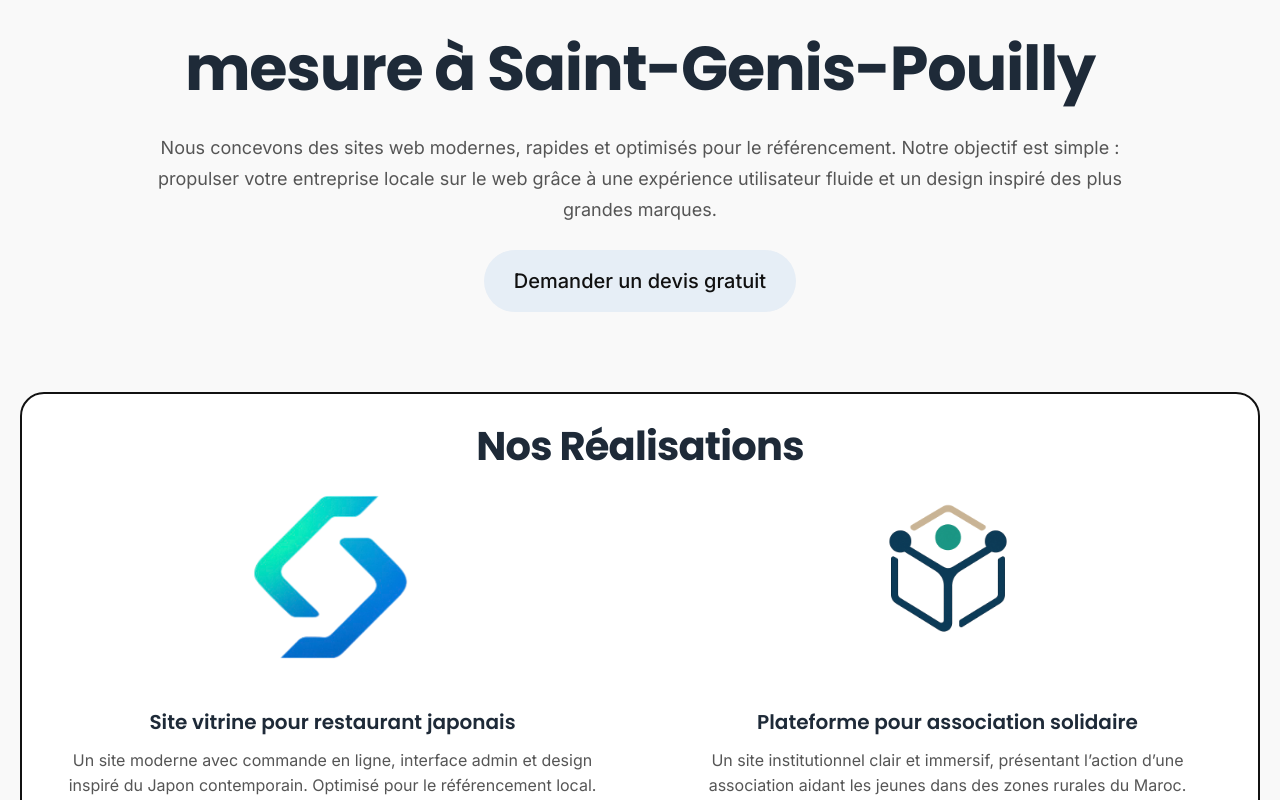
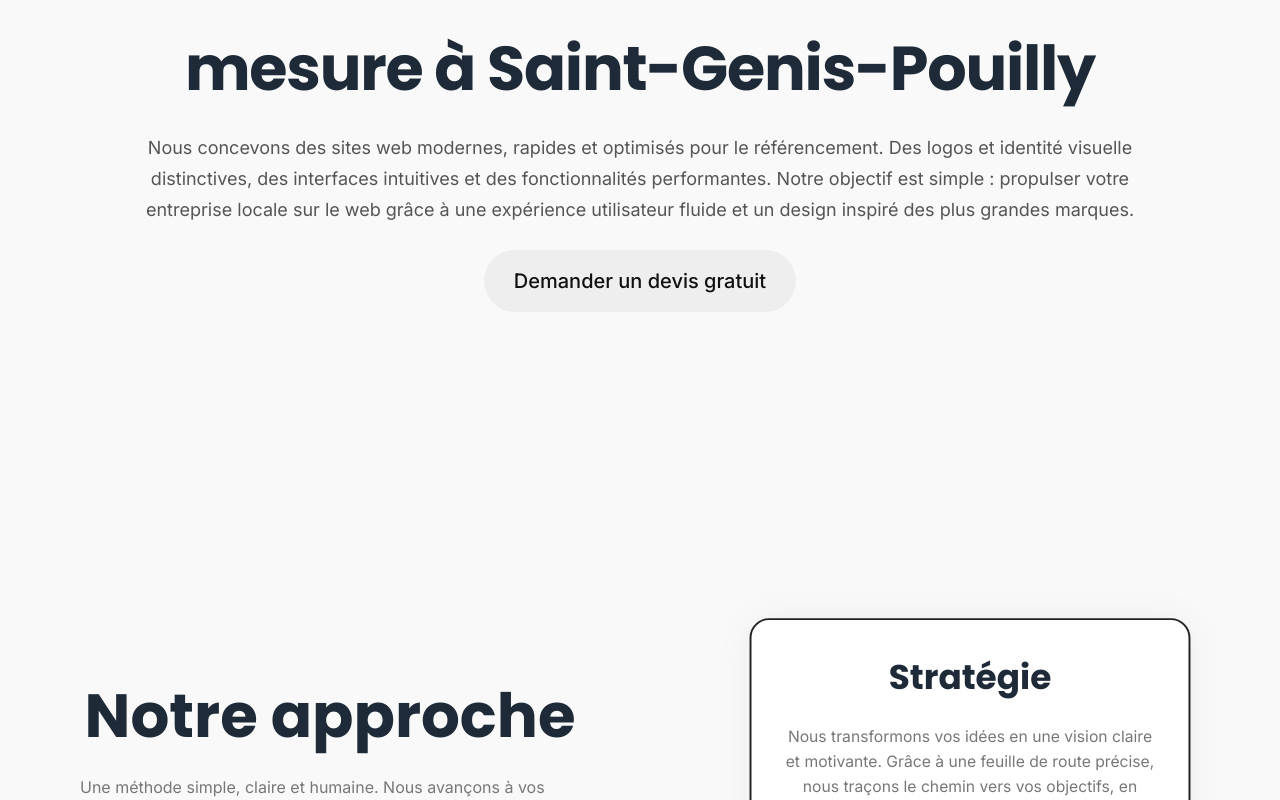
Before and after one commit to SupaKd/su-ado, a React (Vite) app: page / in a window 1280 px wide. Shown: the part 960-1760 px from the top of the page. Built offline with nearby package versions, Linux system fonts and the light colour scheme.

Commit message:
Description des changements

```diff
--- a/src/assets/scss/_presentation.scss
+++ b/src/assets/scss/_presentation.scss
@@ -30,7 +30,7 @@
 
     &__cta {
       display: inline-block;
-      background: rgba(0, 102, 204, 0.08);
+      background: #eee;
       color: #111;
       padding: 0.9rem 2rem;
       border-radius: 9999px;
--- a/src/assets/scss/_projet.scss
+++ b/src/assets/scss/_projet.scss
@@ -15,6 +15,7 @@
 
     h2 {
       font-size: 4rem;
+      padding-bottom: 3rem;
       font-weight: 700;
       letter-spacing: -0.02em;
     }
@@ -78,7 +79,7 @@
 
       &__image img {
         width: 100%;
-        height: 200px;
+        height: 150px;
         object-fit: contain;
         filter: brightness(0.95);
         transition: filter 0.3s ease;
--- a/src/components/Presentation.jsx
+++ b/src/components/Presentation.jsx
@@ -17,7 +17,7 @@ export default function Presentation() {
           whileInView={{ opacity: 1, y: 0 }}
           transition={{ delay: 0.2, duration: 0.6 }}
         >
-          Nous concevons des sites web modernes, rapides et optimisés pour le référencement.
+          Nous concevons des sites web modernes, rapides et optimisés pour le référencement. Des logos et identité visuelle distinctives, des interfaces intuitives et des fonctionnalités performantes.
           Notre objectif est simple&nbsp;: propulser votre entreprise locale sur le web grâce à
           une expérience utilisateur fluide et un design inspiré des plus grandes marques.
         </motion.p>
@@ -25,7 +25,7 @@ export default function Presentation() {
 
 
         <motion.a
-          href="#contact"
+          href="/contact"
           className="presentation__cta"
           whileHover={{ scale: 1.05 }}
           whileTap={{ scale: 0.95 }}
--- a/src/components/Projet.jsx
+++ b/src/components/Projet.jsx
@@ -15,18 +15,18 @@ export default function Projects() {
 
   const projects = [
     {
-      title: "Site vitrine pour restaurant japonais",
-      desc: "Un site moderne avec commande en ligne, interface admin et design inspiré du Japon contemporain. Optimisé pour le référencement local.",
+      title: "Site vitrine pour un serrurier",
+      desc: "Un site vitrine en ligne pour un serrurier, offrant une visibilité accrue sur son travail et ses services.",
       tech: ["React", "Node.js", "MySQL", "Framer Motion"],
-      img: "/logoo.webp",
-      link: "#",
+      img: "/logo2.svg",
+      link: "https://depannage-gemeaux.vercel.app/",
     },
     {
       title: "Plateforme pour association solidaire",
       desc: "Un site institutionnel clair et immersif, présentant l’action d’une association aidant les jeunes dans des zones rurales du Maroc.",
       tech: ["React", "SCSS", "AOS", "Vite"],
       img: "yojeme.png",
-      link: "#",
+      link: "https://www.yojeme.fr/",
     },
   ];
 
--- a/src/pages/Home.jsx
+++ b/src/pages/Home.jsx
@@ -8,11 +8,9 @@ function Home() {
   return (
     <main className="home">
       <Hero />
-
       <Presentation />
+      <Method />
       <Projet />
-      <Method />
-
       <Question />
     </main>
   );
```
Also changed, not shown: public/logo2.svg (added).
